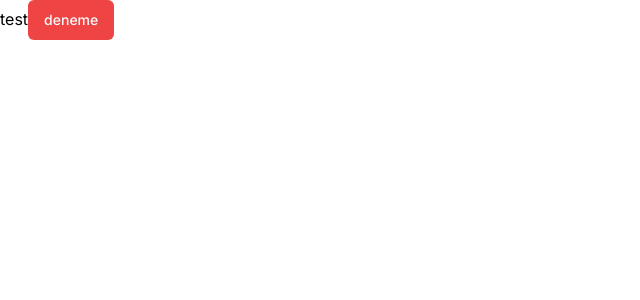
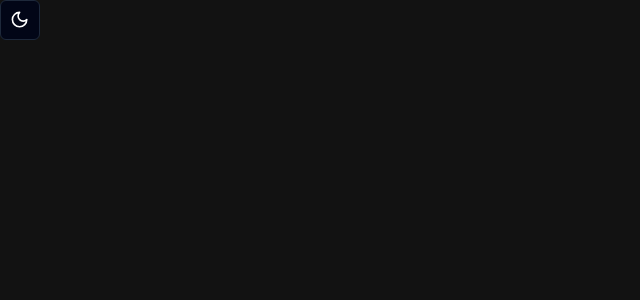
Before and after one commit to efegorkemumit/myblog-nextjs14, a Next.js app: page / in a window 1280 px wide. Shown: the top 300 px of the page, without its empty margins (0-640 px from the left). Built offline with nearby package versions, Linux system fonts and the light colour scheme.

Commit message:
DarkMode

```diff
--- a/app/layout.tsx
+++ b/app/layout.tsx
@@ -1,6 +1,7 @@
 import type { Metadata } from "next";
 import { Inter } from "next/font/google";
 import "./globals.css";
+import { ThemeProvider } from "@/components/theme-provider";
 
 const inter = Inter({ subsets: ["latin"] });
 
@@ -16,7 +17,18 @@
 }>) {
   return (
     <html lang="en">
-      <body className={inter.className}>{children}</body>
+      <body className={inter.className}>
+      <ThemeProvider
+            attribute="class"
+            defaultTheme="dark"
+            enableSystem
+            disableTransitionOnChange
+          >
+
+        {children}
+        </ThemeProvider>
+
+        </body>
     </html>
   );
 }
--- a/app/page.tsx
+++ b/app/page.tsx
@@ -1,11 +1,11 @@
+import { ModeToggle } from "@/components/ModeToggle";
 import { Button } from "@/components/ui/button";
 import Image from "next/image";
 
 export default function Home() {
   return (
-  <div>
-    <button>test</button>
-    <Button variant="destructive">deneme</Button>
+  <div className="">
+    <ModeToggle/>
   </div>
   );
 }
--- /dev/null
+++ b/components/ModeToggle.tsx
@@ -0,0 +1,40 @@
+"use client"
+
+import * as React from "react"
+import { Moon, Sun } from "lucide-react"
+import { useTheme } from "next-themes"
+
+import { Button } from "@/components/ui/button"
+import {
+  DropdownMenu,
+  DropdownMenuContent,
+  DropdownMenuItem,
+  DropdownMenuTrigger,
+} from "@/components/ui/dropdown-menu"
+
+export function ModeToggle() {
+  const { setTheme } = useTheme()
+
+  return (
+    <DropdownMenu>
+      <DropdownMenuTrigger asChild>
+        <Button variant="outline" size="icon">
+          <Sun className="h-[1.2rem] w-[1.2rem] rotate-0 scale-100 transition-all dark:-rotate-90 dark:scale-0" />
+          <Moon className="absolute h-[1.2rem] w-[1.2rem] rotate-90 scale-0 transition-all dark:rotate-0 dark:scale-100" />
+          <span className="sr-only">Toggle theme</span>
+        </Button>
+      </DropdownMenuTrigger>
+      <DropdownMenuContent align="end">
+        <DropdownMenuItem onClick={() => setTheme("light")}>
+          Light
+        </DropdownMenuItem>
+        <DropdownMenuItem onClick={() => setTheme("dark")}>
+          Dark
+        </DropdownMenuItem>
+        <DropdownMenuItem onClick={() => setTheme("system")}>
+          System
+        </DropdownMenuItem>
+      </DropdownMenuContent>
+    </DropdownMenu>
+  )
+}
--- /dev/null
+++ b/components/theme-provider.tsx
@@ -0,0 +1,9 @@
+"use client"
+
+import * as React from "react"
+import { ThemeProvider as NextThemesProvider } from "next-themes"
+import { type ThemeProviderProps } from "next-themes/dist/types"
+
+export function ThemeProvider({ children, ...props }: ThemeProviderProps) {
+  return <NextThemesProvider {...props}>{children}</NextThemesProvider>
+}
--- a/package.json
+++ b/package.json
@@ -26,6 +26,7 @@
     "cmdk": "^1.0.0",
     "lucide-react": "^0.378.0",
     "next": "14.2.3",
+    "next-themes": "^0.3.0",
     "react": "^18",
     "react-dom": "^18",
     "react-hook-form": "^7.51.4",
```
Also changed, not shown: 1 other file (tests, documents, lock files or other folders).
